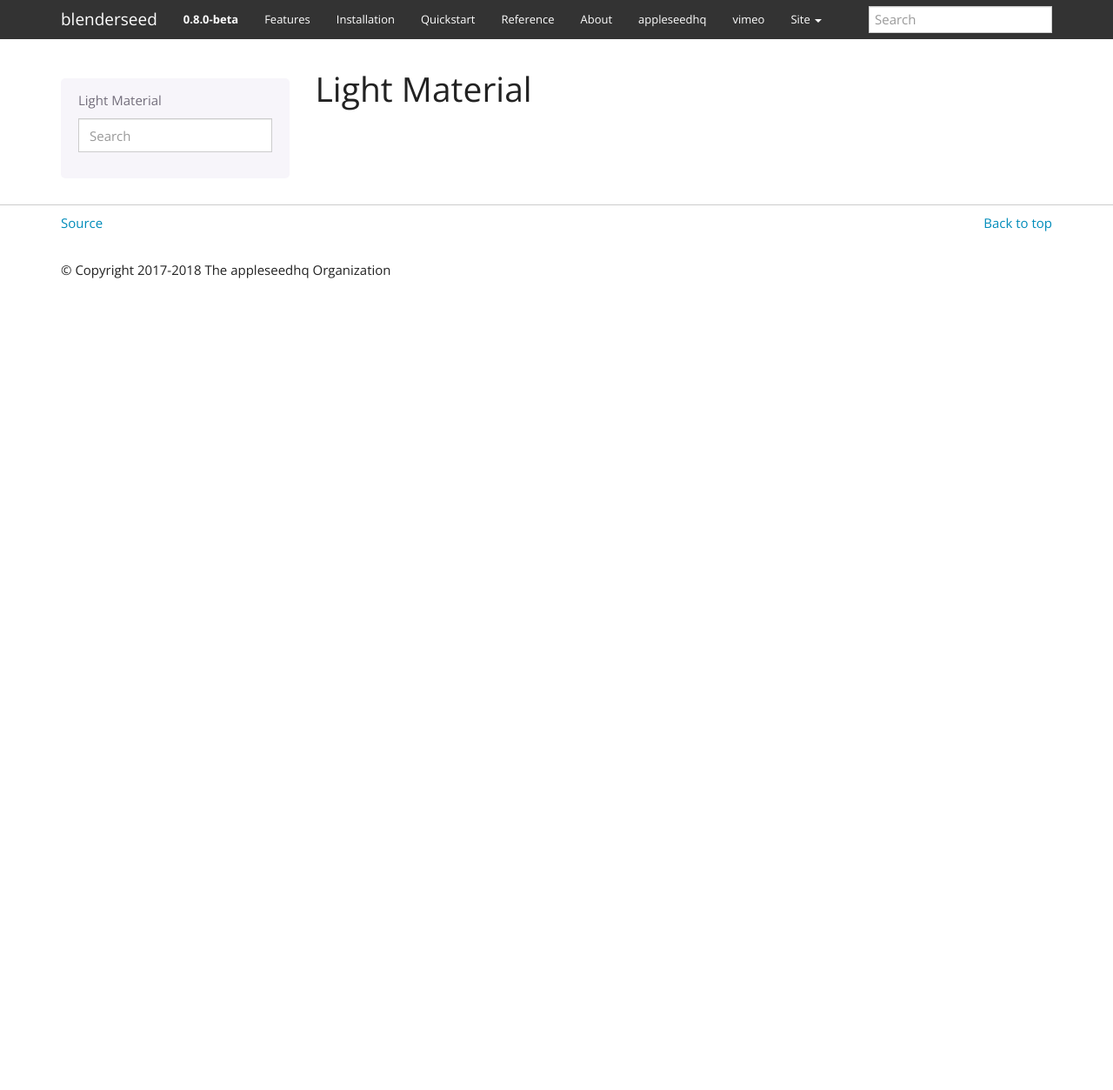
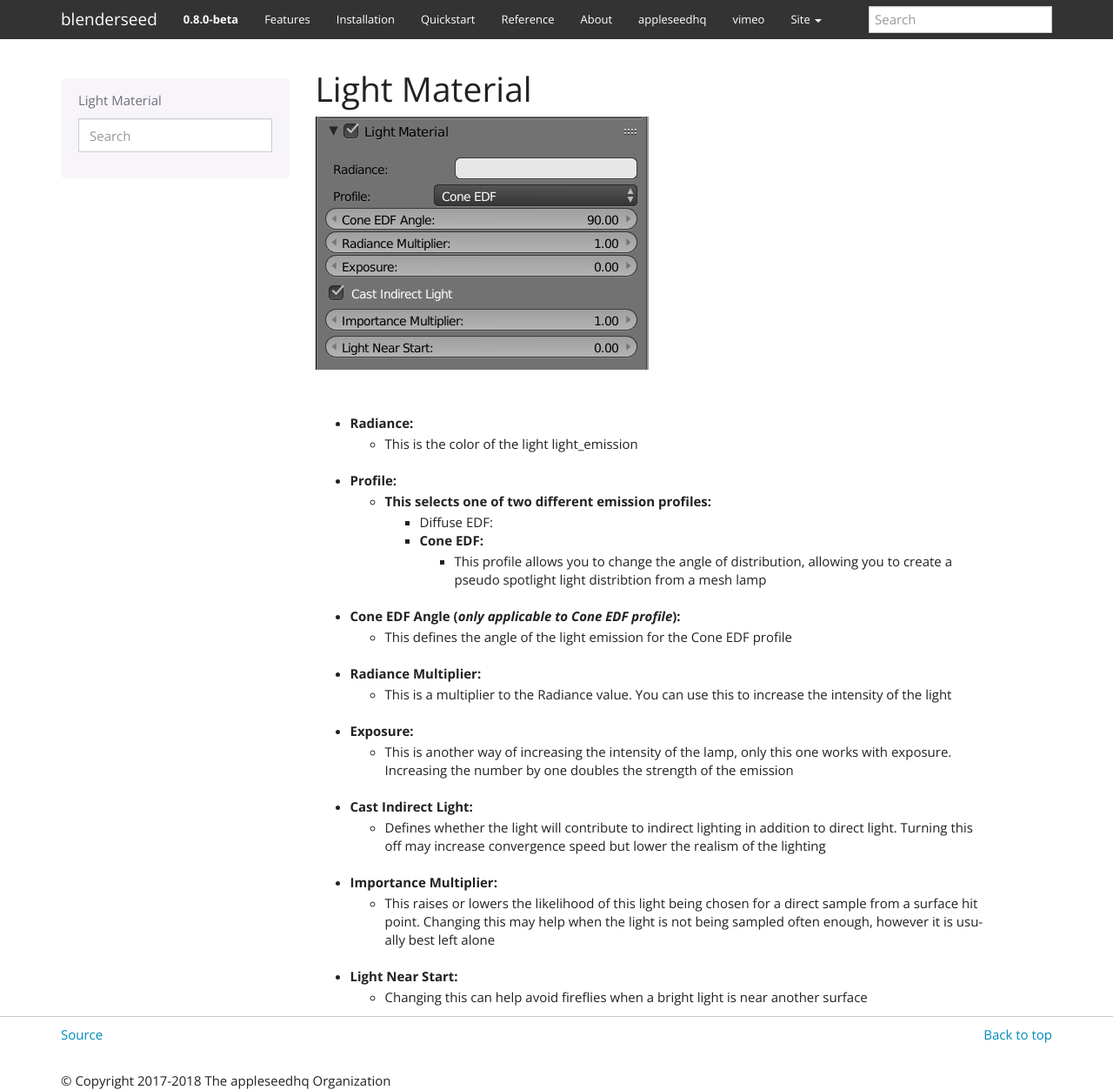
Before and after one commit to appleseedhq/blenderseed, a Sphinx documentation site: the page built from docs/panels/material/light_material.rst, in a window 1280 px wide and 1253 px high. Shown: the whole window at 87% size. Built offline with Sphinx 7.4.7, drawn with Linux system fonts in a browser that asks for light colours.

Commit message:
Doc updates

```diff
--- a/docs/installation.rst
+++ b/docs/installation.rst
@@ -28,7 +30,5 @@ Configure
 
 	Select "appleseed" from the render dropdown selector.
 
-Footnotes
----------
-
+.. rubric:: Footnotes:
 .. [#f1] If you want access to cutting edge features, you can download the latest master branch.  Be aware that features may not be stable or complete and new features may require an up to date build of appleseed.  If you download the latest Github master branch, the folder will have a *-master* suffix that needs to be removed.
--- a/docs/osl/osl.rst
+++ b/docs/osl/osl.rst
@@ -29,7 +29,7 @@ Textures with OSL
 
 How do I convert textures?
 --------------------------
-	Textures can be converted to .tx files using the :doc:`/panels/material/texture_converter` panel in the material tab.
+	Textures can be converted to .tx files using the :ref:`texture converter<label_tex_conv>` panel in the material tab.
 
 Can I write my own shaders?
 ---------------------------
--- a/docs/panels/material/light_material.rst
+++ b/docs/panels/material/light_material.rst
@@ -1,2 +1,26 @@
 Light Material
 ==============
+
+.. image:: /_static/screenshots/material_panels/light_emission.PNG
+
+|
+
+- Radiance:
+	- This is the color of the light light_emission
+- Profile:
+	- This selects one of two different emission profiles:
+		- Diffuse EDF:
+		- Cone EDF:
+			- This profile allows you to change the angle of distribution, allowing you to create a pseudo spotlight light distribtion from a mesh lamp
+- Cone EDF Angle (*only applicable to Cone EDF profile*):
+	- This defines the angle of the light emission for the Cone EDF profile
+- Radiance Multiplier:
+	- This is a multiplier to the Radiance value.  You can use this to increase the intensity of the light
+- Exposure:
+	- This is another way of increasing the intensity of the lamp, only this one works with exposure.  Increasing the number by one doubles the strength of the emission
+- Cast Indirect Light:
+	- Defines whether the light will contribute to indirect lighting in addition to direct light.  Turning this off may increase convergence speed but lower the realism of the lighting
+- Importance Multiplier:
+	- This raises or lowers the likelihood of this light being chosen for a direct sample from a surface hit point.  Changing this may help when the light is not being sampled often enough, however it is usually best left alone
+- Light Near Start:
+	- Changing this can help avoid fireflies when a bright light is near another surface
--- a/docs/panels/material/texture_converter.rst
+++ b/docs/panels/material/texture_converter.rst
@@ -1,3 +1,5 @@
+.. _label_tex_conv:
+
 Texture Converter
 =================
 
--- a/docs/panels/render/motion_blur.rst
+++ b/docs/panels/render/motion_blur.rst
@@ -16,7 +16,6 @@ Motion Blur
 - Deformation Blur
 	- Enables blur caused by an object changing shape (deforming)
 
-Footnotes
----------
+.. rubric:: Footnotes:
 
 .. [#f1] For realistic blur the shutter should close before the end of the frame.  '0.5' is equivalent to a 180 degree shutter, which is a common shutter type used in motion picture cameras.
--- a/docs/quickstart.rst
+++ b/docs/quickstart.rst
@@ -4,7 +4,7 @@ Quickstart
 This is for those new users who want to see a quick result from appleseed.  We assume a basic familiarity with Blender and the default locations of certain controls.
 
 
-Enable appleseedFollow the instructions in the :doc:`installation` section to install and enable blenderseed
+Enable appleseedFollow the instructions in the :ref:`installation<label_installation>` section to install and enable blenderseed
 
 
 Go to the materials tab
```
Also changed, not shown: other parts of docs/installation.rst (+2 -0 lines), docs/_static/screenshots/material_panels/light_emission.PNG (added).
